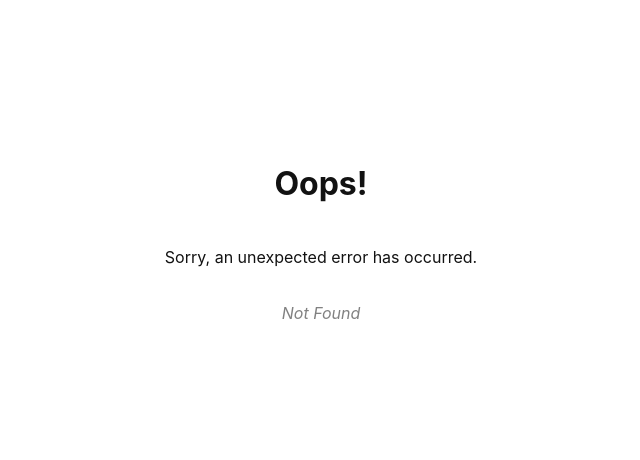
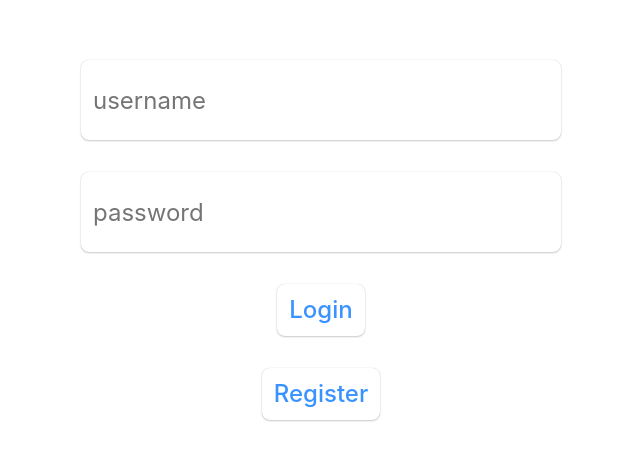
Before and after one commit to DvirFar/JSONServerReact, a React (Vite) app in the folder testRouter/: page /login in a window 1280 px wide. Before the commit this address had no page. Shown: the part 160-620 px from the top of the page, without its empty margins (319-959 px from the left). Built offline with nearby package versions, Linux system fonts and the light colour scheme.

Commit message:
implement login and registration functionality with form validation

```diff
--- a/testRouter/src/index.css
+++ b/testRouter/src/index.css
@@ -380,3 +380,30 @@ i {
   justify-content: center;
   width: 100%;
 }
+
+.login-register {
+  height: 100vh;
+  width: 100vw;
+  display: flex;
+  flex-direction: column;
+  justify-content: center;
+  align-items: center;
+}
+
+.login-register p button {
+  font-size: 1.5em;
+}
+
+.login-register form {
+  width: 100%;
+  display: flex;
+  flex-direction: column;
+  justify-content: center;
+  align-items: center;
+}
+
+.login-register form input {
+  width: 20em;
+  height: 80px;
+  font-size: 1.5em;
+}
--- a/testRouter/src/main.jsx
+++ b/testRouter/src/main.jsx
@@ -11,7 +11,10 @@ import ErrorPage from "./error-page";
 import Contact, { loader as contactLoader, } from "./routes/contact";
 import EditContact, { action as editAction, } from "./routes/edit";
 import { action as destroyAction } from "./routes/destroy";
-import Index from "./routes/index";
+
+import Login, { action as loginAction } from "./routes/login";
+import Register, { action as registerAction } from "./routes/register";
+import Home from "./routes/home";
 
 
 const router = createBrowserRouter([
@@ -22,7 +25,21 @@ const router = createBrowserRouter([
     loader: rootLoader,
     action: rootAction,
     children: [
-      { index: true, element: <Index /> },
+      {
+        index: true,
+        path: "login",
+        action: loginAction,
+        element: <Login />,
+      },
+      {
+        path: "register",
+        action: registerAction,
+        element: <Register />,
+      },
+      {
+        path: "home",
+        element: <Home />,
+      },
       {
         path: "contacts/:contactId",
         element: <Contact />,
--- a/testRouter/src/routes/contact.jsx
+++ b/testRouter/src/routes/contact.jsx
@@ -1,4 +1,4 @@
-import { Form, useLoaderData } from "react-router-dom";
+import { Form, useLoaderData, useFetcher } from "react-router-dom";
 import { getContact } from "../contacts";
 
 export async function loader({ params }) {
@@ -72,9 +72,14 @@ export default function Contact() {
 }
 
 function Favorite({ contact }) {
-  const favorite = contact.favorite;
+  const fetcher = useFetcher();
+
+  const favorite = fetcher.formData
+    ? fetcher.formData.get("favorite") === "true"
+    : contact.favorite;
+
   return (
-    <Form method="post">
+    <fetcher.Form method="post">
       <button
         name="favorite"
         value={favorite ? "false" : "true"}
@@ -86,6 +91,6 @@ function Favorite({ contact }) {
       >
         {favorite ? "★" : "☆"}
       </button>
-    </Form>
+    </fetcher.Form>
   );
 }
--- /dev/null
+++ b/testRouter/src/routes/home.jsx
@@ -0,0 +1,5 @@
+
+
+export default function Home() {
+    return <></>;
+}
--- /dev/null
+++ b/testRouter/src/routes/login.jsx
@@ -0,0 +1,48 @@
+import { Form, redirect, useNavigate } from "react-router-dom";
+
+export async function action({ request }) {
+    const formData = await request.formData();
+    const data = Object.fromEntries(formData);
+    const isValidUser = await checkUser(data);
+    if (!isValidUser) {
+        alert("Incorrect username or password!")
+        return redirect("/login");
+    }
+    return redirect("/home");
+}
+
+async function checkUser(data) {
+    if (data || !data) return true;
+}
+
+export default function Login() {
+    const navigate = useNavigate();
+
+    return (
+    <main className="login-register">
+        <Form method="post" id="login">
+            <p>
+                <input
+                placeholder="username"
+                aria-label="username"
+                type="text"
+                name="username"
+                />
+            </p>
+            <p>
+                <input
+                type="password"
+                name="password"
+                placeholder="password"
+                />
+            </p>
+            <p>
+                <button type="submit">Login</button>
+            </p>
+        </Form>
+        <p>
+            <button type="button" onClick={() => navigate("/register")}>Register</button>
+        </p>
+    </main>
+    );
+}
--- /dev/null
+++ b/testRouter/src/routes/register.jsx
@@ -0,0 +1,59 @@
+import { Form, redirect, useNavigate } from "react-router-dom";
+
+export async function action({ request }) {
+    const formData = await request.formData();
+    const data = Object.fromEntries(formData);
+    if (data.password !== data.verifyPassword) {
+        alert("passwords don't match!");
+        return;
+    }
+    const isValidUser = await checkUser(data);
+    if (!isValidUser) {
+        alert("Incorrect username or password!")
+        return redirect("/login");
+    }
+    return redirect("/home");
+}
+
+async function checkUser(data) {
+    if (data || !data) return true;
+}
+
+export default function Register() {
+    const navigate = useNavigate();
+
+    return (
+    <main className="login-register">
+        <Form method="post" id="login">
+            <p>
+                <input
+                placeholder="username"
+                aria-label="username"
+                type="text"
+                name="username"
+                />
+            </p>
+            <p>
+                <input
+                type="password"
+                name="password"
+                placeholder="password"
+                />
+            </p>
+            <p>
+                <input
+                type="password"
+                name="verifyPassword"
+                placeholder="verify password"
+                />
+            </p>
+            <p>
+                <button type="submit">Register</button>
+            </p>
+        </Form>
+        <p>
+            <button type="button" onClick={() => navigate("/login")}>Login</button>
+        </p>
+    </main>
+    );
+}
--- a/testRouter/src/routes/root.jsx
+++ b/testRouter/src/routes/root.jsx
@@ -1,4 +1,13 @@
-import { Outlet, Link, useLoaderData, Form, redirect, NavLink, useNavigation, } from "react-router-dom";
+import {
+    Outlet,
+    Link,
+    //useLoaderData,
+    Form,
+    redirect,
+    NavLink,
+    //useNavigation,
+    Navigate,
+} from "react-router-dom";
 import { getContacts, createContact } from "../contacts";
 
 export async function action() {
@@ -12,12 +21,12 @@ export async function loader() {
 }
 
 export default function Root() {
-    const { contacts } = useLoaderData();
-    const navigation = useNavigation();
+    //const { contacts } = useLoaderData();
+    //const navigation = useNavigation();
 
   return (
-    <>
-      <div id="sidebar">
+    <main>
+      {/*<div id="sidebar" style={{display: "none"}}>
         <h1>React Router Contacts</h1>
         <div>
           <form id="search-form" role="search">
@@ -81,9 +90,11 @@ export default function Root() {
         className={
           navigation.state === "loading" ? "loading" : ""
         }
+        style={{display: "none"}}
       >
-        <Outlet />
-      </div>
-    </>
+      </div>*/}
+      <Outlet />
+      <Navigate to="/login" />
+    </main>
   );
 }
```
